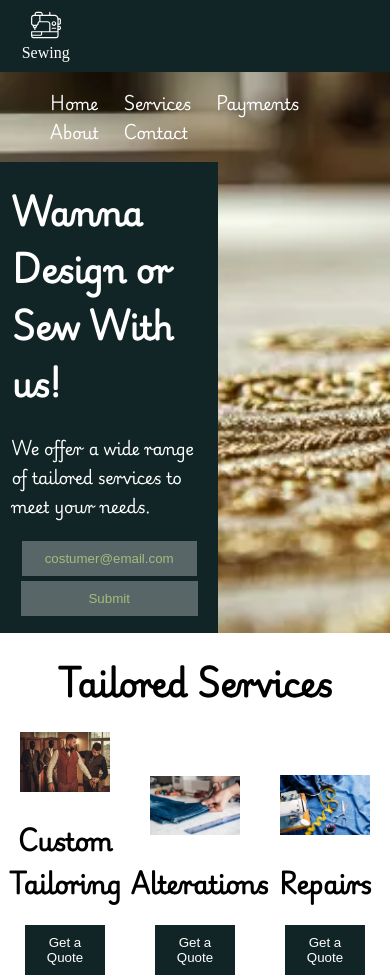
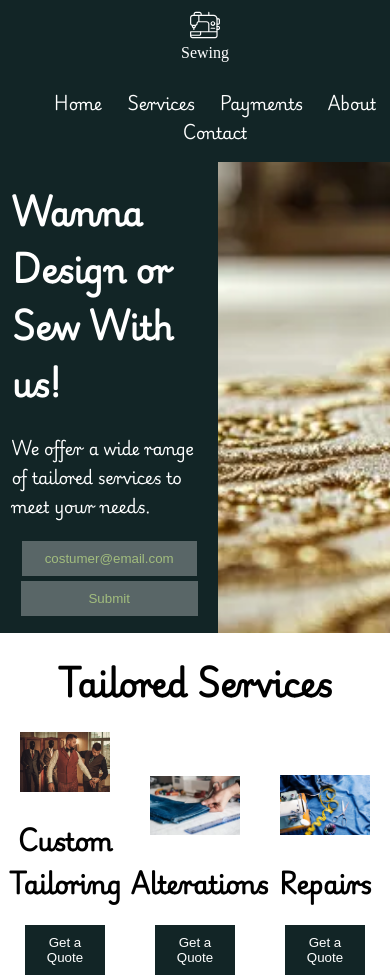
Before and after one commit to codeham297/sewing, a plain HTML site: page index.html in a window 390 px wide. Shown: the top 978 px of the page. Drawn offline with Linux system fonts and the light colour scheme; a web font is replaced by a local one.

Commit message:
designed mobile first responsive page

```diff
--- a/style.css
+++ b/style.css
@@ -52,6 +52,28 @@ body {
     display: inline-block;
     float: right;
     padding-right: 3%;
+}
+
+@media screen and (max-width: 768px) {
+    .logo {
+        display: block;
+        margin: 0 auto;
+        text-align: center;
+        width: 100%;
+    }
+
+    .navbar-links {
+        width: 100%;
+        display: inline-block;
+        float: none;
+        padding-right: 0;
+        text-align: center;
+    }
+
+    .top-left {
+        padding: 0;
+    }
+
 }
 
 .navbar-links li {
```
